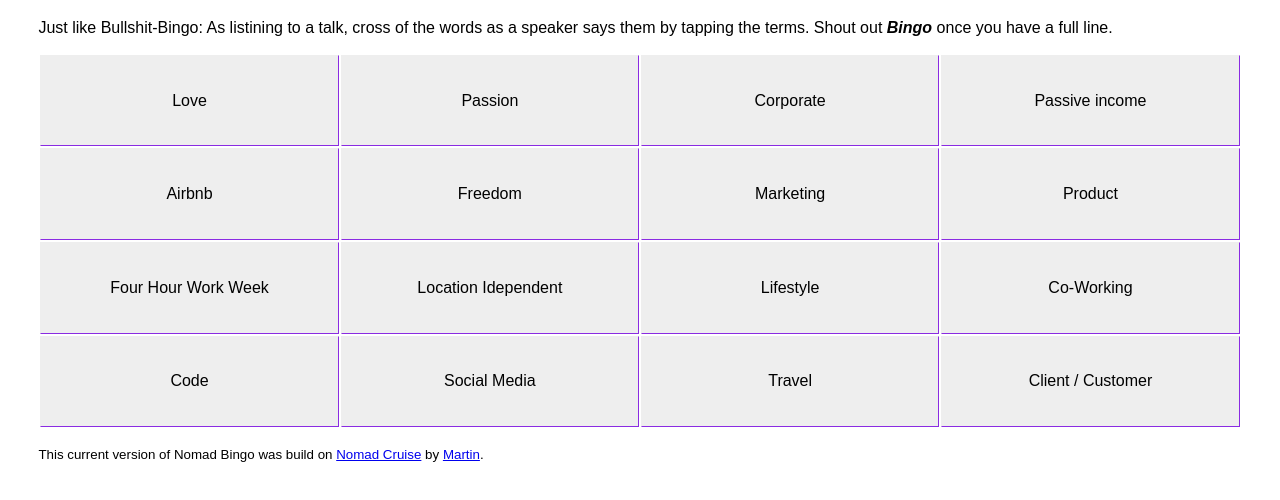
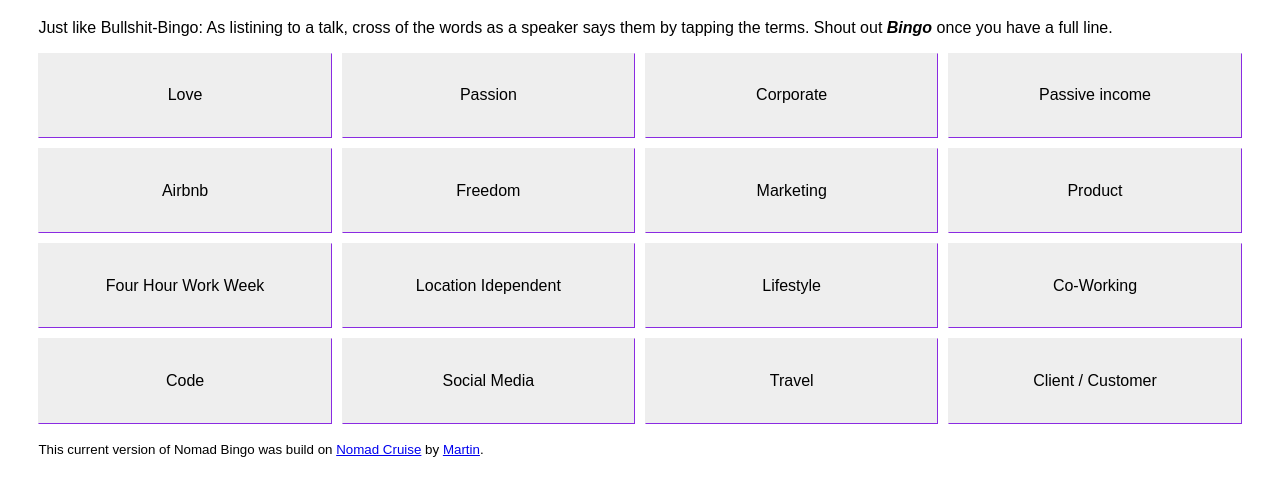
Before and after one commit to martnst/nomad.bingo, a React app: page / in a window 1280 px wide. Shown: the part 78-578 px from the top of the page. Built offline with nearby package versions, Linux system fonts and the light colour scheme.

Commit message:
Changed from html table to div flex boxes

```diff
--- a/src/board/board.js
+++ b/src/board/board.js
@@ -1,9 +1,9 @@
 import React from 'react'
 import Square from './square'
-import './board.css'
+import './grid.css'
+import _ from 'underscore'
 
 export default class Board extends React.Component {
-
   render () {
     const boardSize = 4
     var rows = []
@@ -11,17 +11,28 @@ export default class Board extends React.Component {
 
     for (var index = 0; index < boardSize; index++) {
       var terms = this.props.terms.slice(termsIndex, termsIndex + boardSize)
-      var squares = terms.map((term, i) => <Square key={i} title={term} />)
-      rows.push(<tr key={'row' + index}>{squares}</tr>)
+      var squares = _.chain(terms).map((term, i) => {
+        return [
+          <Square key={i} title={term} />,
+          <div className='grid-spacer' key={'cell-spacer-' + i} />
+        ]
+      })
+      .flatten()
+      .slice(0, -1) // remove last spacer
+      .value()
+
+      rows.push(<div className='grid-row' key={'col' + index} size={1}>{squares}</div>)
+      rows.push(<div className='grid-spacer' key={'row-spacer-' + index} />)
       termsIndex += boardSize
     }
+    rows.pop() // remove last spacer
 
     return (
-      <table className='game-board'>
-        <tbody>
-          {rows}
-        </tbody>
-      </table>
+      <div style={this.props.style}>
+        <div className='grid-container'>
+          { rows }
+        </div>
+      </div>
     )
   }
 }
--- /dev/null
+++ b/src/board/grid.css
@@ -0,0 +1,21 @@
+.grid-container {
+  flex: 1;
+}
+
+.grid-row {
+  flex: 1;
+  display:flex;
+  flex-direction: row;
+}
+
+.grid-cell {
+  flex: 1;
+  display:flex;
+  height: 5em;
+  overflow: hidden;
+}
+
+.grid-spacer {
+  height: 10px;
+  width: 10px;
+}
--- a/src/board/board.css
+++ b/src/board/square.css
@@ -1,21 +1,26 @@
-table {
-  width: 100%;
-}
-
-table td {
-  width: 25%;
-  height: 5em;
+.square {
   background: #eee;
-  margin: 0.3em;
-  padding: 0.3em;
   border: 1px solid blueviolet;
   border-top: 1px solid #eee;
   border-left: 1px solid #eee;
   text-align: center;
+  padding: 0.1em;
 }
 
-td.selected {
+.selected {
   background: blueviolet;
   color: white;
   border: 1px solid blueviolet
 }
+
+.square div {
+ display: table;
+ width: 100%;
+ height: 100%;
+}
+
+.square span {
+  display: table-cell;
+  text-align: center;
+  vertical-align: middle;
+}
--- a/src/board/square.js
+++ b/src/board/square.js
@@ -1,4 +1,5 @@
 import React from 'react'
+import './square.css'
 
 export default class Square extends React.Component {
   constructor (props) {
@@ -15,9 +16,11 @@ export default class Square extends React.Component {
   render () {
     var className = this.state.isSelected ? 'selected' : ''
     return (
-      <td className={className} onClick={e => this.handleClick(e)}>
-        {this.props.title}
-      </td>
+      <div className={['grid-cell square ' + className]} onClick={e => this.handleClick(e)}>
+        <div>
+          <span>{this.props.title}</span>
+        </div>
+      </div>
     )
   }
 }
```
